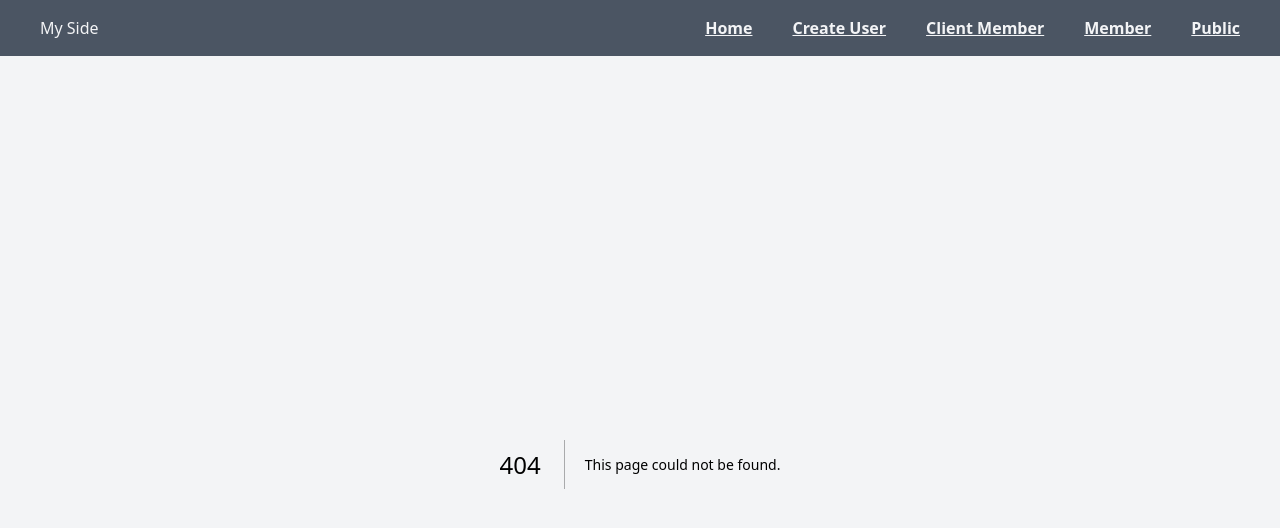
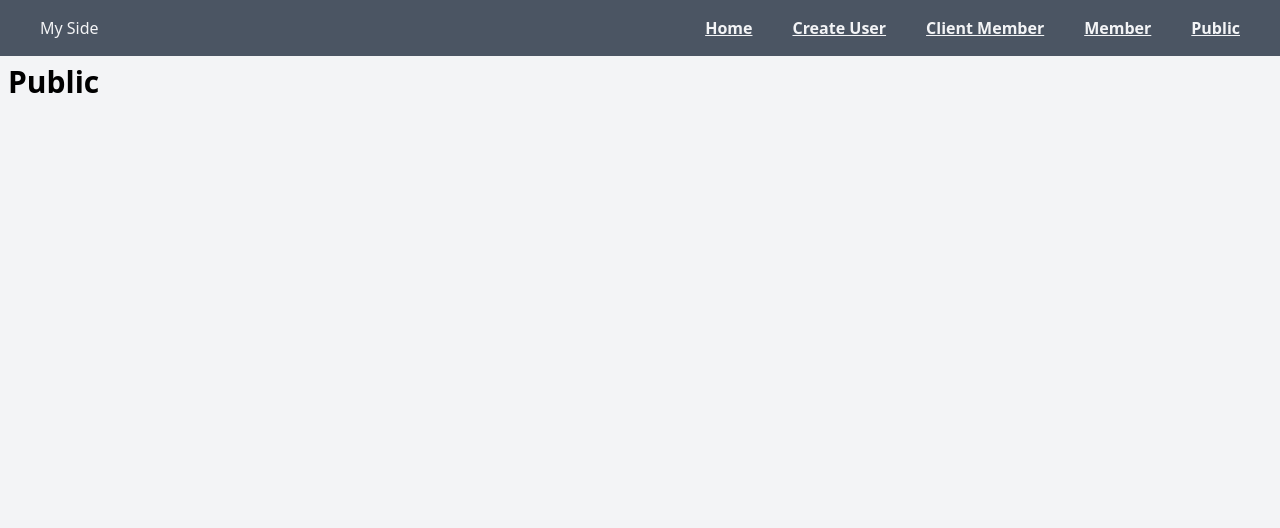
Before and after one commit to MuradIsayev/nextjs-auth, a Next.js app: page /Public in a window 1280 px wide. Before the commit this address had no page. Shown: the top 528 px of the page. Built offline with nearby package versions, Linux system fonts and the light colour scheme.

Commit message:
Public page was added

```diff
--- /dev/null
+++ b/app/Public/page.jsx
@@ -0,0 +1,9 @@
+import React from 'react'
+
+const Public = () => {
+    return (
+        <div><h1>Public</h1></div>
+    )
+}
+
+export default Public
```
